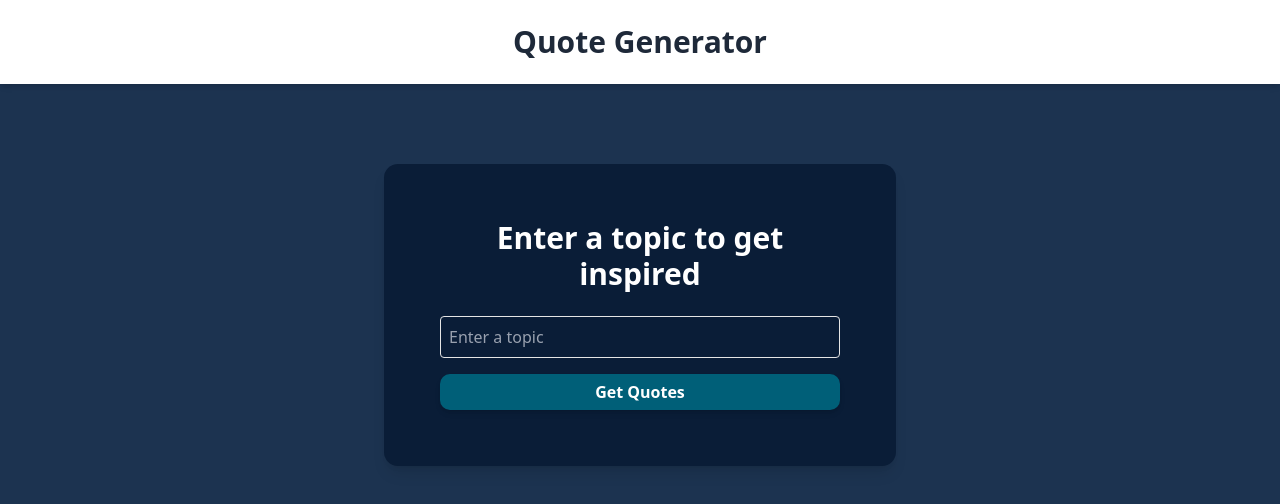
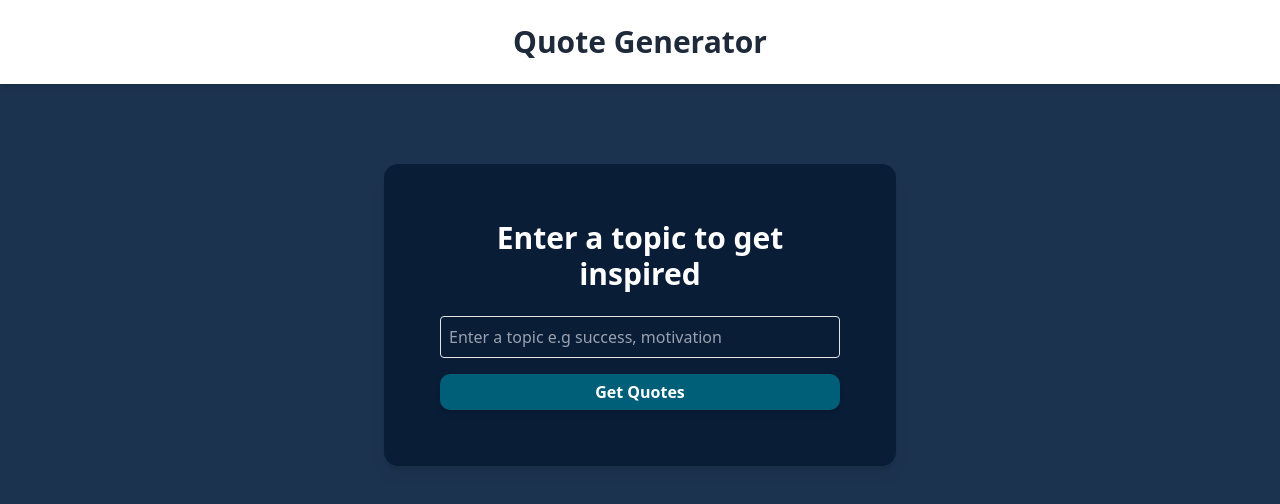
Before and after one commit to waleeja25/Nexium_Waleeja-Ali_Assignment1, a Next.js app in the folder quote-generator/: page / in a window 1280 px wide. Shown: the top 504 px of the page. Built offline with nearby package versions, Linux system fonts and the light colour scheme.

Commit message:
updated placeholder

```diff
--- a/quote-generator/components/QuoteForm.tsx
+++ b/quote-generator/components/QuoteForm.tsx
@@ -29,7 +29,7 @@ export default function QuoteForm() {
           value={topic}
           onChange={(e) => setTopic(e.target.value)}
           className="border p-2 rounded w-full text-white bg-[#0a1d37] placeholder-gray-400"
-          placeholder="Enter a topic"
+          placeholder="Enter a topic e.g success, motivation"
         />
         <Button
           variant="default"
```
